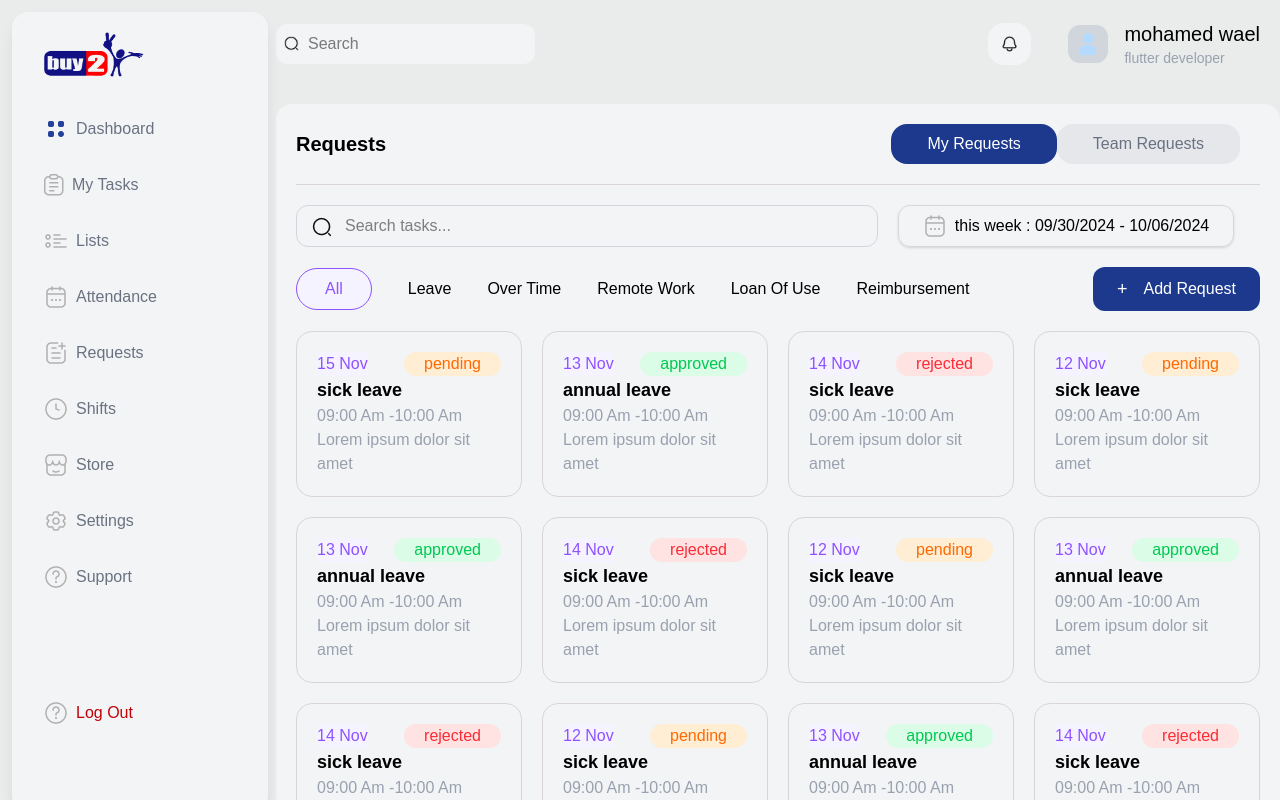
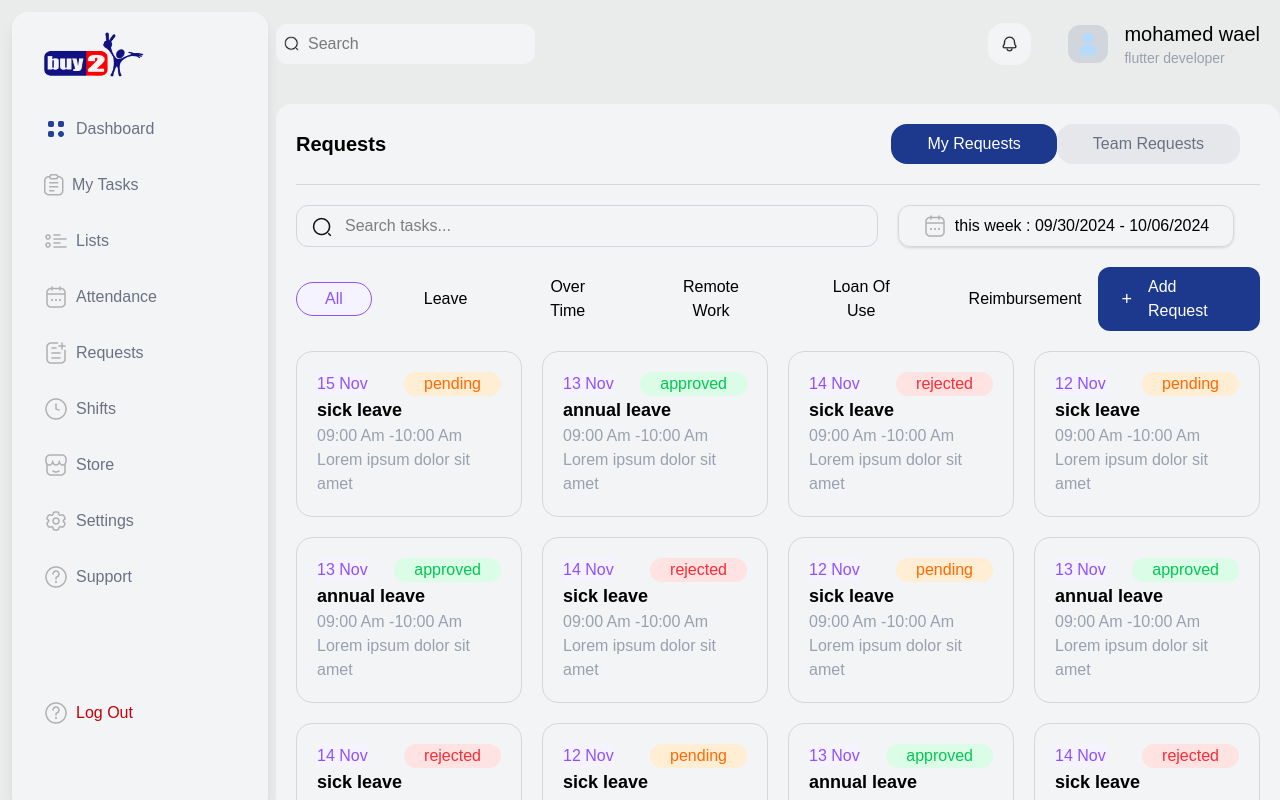
Before and after one commit to mohamedwael56/Team-track, a Next.js app: page /requests in a window 1280 px wide. Shown: the top 800 px of the page. Built offline with nearby package versions, Linux system fonts and the light colour scheme.

Commit message:
making the My requests and team requests search and buttons filters interactive

```diff
--- a/src/app/requests/my-requests.jsx
+++ b/src/app/requests/my-requests.jsx
@@ -1,7 +1,9 @@
-'use Client'
-import React from 'react'
+'use client'
+import React, { Fragment } from 'react'
 import { useState } from 'react'
 function MyRequests() {
+  const [searchTerm, setSearchTerm] = useState('');
+  const [activeOption, setActiveOption] = useState('all');
 
     const requests=[{
         id:1,
@@ -12,6 +14,7 @@ function MyRequests() {
         status:'pending',
         color:'bg-orange-100',
         textColor:'text-orange-500',
+        type:'sick leave'
     },
     {
         id:2,
@@ -22,6 +25,7 @@ function MyRequests() {
         status:'approved',
         color:'bg-green-100',
         textColor:'text-green-500',
+        type:'annual leave'
 
     },
     {
@@ -33,6 +37,7 @@ function MyRequests() {
         status:'rejected',
         color:'bg-red-100',
         textColor:'text-red-500',
+        type:'sick leave'
 
     },{
         id:4,
@@ -43,6 +48,7 @@ function MyRequests() {
         status:'pending',
         color:'bg-orange-100',
         textColor:'text-orange-500',
+        type:'sick leave'
     },
     {
         id:5,
@@ -53,6 +59,7 @@ function MyRequests() {
         status:'approved',
         color:'bg-green-100',
         textColor:'text-green-500',
+        type:'annual leave'
 
     },
     {
@@ -64,6 +71,7 @@ function MyRequests() {
         status:'rejected',
         color:'bg-red-100',
         textColor:'text-red-500',
+        type:'sick leave'
 
     },{
         id:7,
@@ -72,7 +80,7 @@ function MyRequests() {
         duration:'09:00 Am -10:00 Am',
         description:'Lorem ipsum dolor sit amet ',
         status:'pending',
-
+        type:'sick leave',
         color:'bg-orange-100',
         textColor:'text-orange-500',
     },
@@ -83,7 +91,7 @@ function MyRequests() {
         duration:'09:00 Am -10:00 Am',
         description:'Lorem ipsum dolor sit amet ',
         status:'approved',
-
+type:'annual leave',
         color:'bg-green-100',
         textColor:'text-green-500',
     },
@@ -96,6 +104,7 @@ function MyRequests() {
         status:'rejected',
         color:'bg-red-100',
         textColor:'text-red-500',
+        type:'sick leave',
 
     },{
         id:10,
@@ -106,6 +115,7 @@ function MyRequests() {
         status:'pending',
         color:'bg-orange-100',
         textColor:'text-orange-500',
+        type:'sick leave',
     },
     {
         id:11,
@@ -116,6 +126,7 @@ function MyRequests() {
         status:'approved',
         color:'bg-green-100',
         textColor:'text-green-500',
+        type:'annual leave',
 
     },
     {
@@ -127,6 +138,8 @@ function MyRequests() {
         status:'rejected',
         color:'bg-red-100',
         textColor:'text-red-500',
+        type:'sick leave',
+
 
     },{
         id:13,
@@ -137,6 +150,7 @@ function MyRequests() {
         status:'pending',
         color:'bg-orange-100',
         textColor:'text-orange-500',
+        type:'sick leave',
     },
     {
         id:14,
@@ -147,6 +161,7 @@ function MyRequests() {
         status:'approved',
         color:'bg-green-100',
         textColor:'text-green-500',
+        type:'annual leave',
 
     }, {
         id:15,
@@ -157,6 +172,7 @@ function MyRequests() {
         status:'rejected',
         color:'bg-red-100',
         textColor:'text-red-500',
+        type:'sick leave',
 
     },{
         id:16,
@@ -167,12 +183,56 @@ function MyRequests() {
         status:'pending',
         color:'bg-orange-100',
         textColor:'text-orange-500',
+        type:'sick leave',
     }]
 
+    const filteredRequests=requests.filter((request)=>{
+      const searchFilter=
+       request.type.toLowerCase().includes(searchTerm.toLowerCase())||
+      request.status.toLowerCase().includes(searchTerm.toLowerCase())||
+      request.duration.toLowerCase().includes(searchTerm.toLowerCase())||
+      request.description.toLowerCase().includes(searchTerm.toLowerCase());
+
+      const buttonFilter=
+        activeOption === 'all' ||
+      request.type.toLowerCase().includes(activeOption.toLowerCase());
+      return searchFilter&&buttonFilter
+    })
+console.log(filteredRequests)
       const [requestDetails, setRequestDetails] = useState(false);
 
   return (
     <>
+    <div className=" flex justify-between mb-5 items-center mt-5 gap-5">
+ <div className="  w-full  relative">
+                <button className='cursor-pointer'>
+                <img src="/icons/search.png" alt="" className='absolute left-4 top-3 ' />
+            </button>
+            <input value={searchTerm} onChange={(e) => setSearchTerm(e.target.value)} type="text" placeholder="Search tasks..." className="border border-gray-300 text-zinc-950 rounded-xl px-4 py-2 w-full pl-12" />
+       </div>
+       <div className="  w-150">
+      <button className='border flex gap-2 items-center shadow-sm rounded-xl py-2 px-6 cursor-pointer'>
+                <img src="/icons/calendar.png" alt="" />
+                <p className='text-black'>this week : 09/30/2024 - 10/06/2024 </p>
+            </button>
+            </div>
+   </div>
+   <div className="flex mb-5 justify-between items-center">
+<div className=" flex gap-9 text-black capitalize items-center flex-row">
+    <button onClick={()=>setActiveOption('all')} className={`cursor-pointer rounded-3xl ${activeOption === 'all' ? 'px-7 bg-violet-50 border text-violet-500 py-1 ' : '  px-4'}`}>All</button>
+    <button onClick={()=>setActiveOption('leave')} className={`rounded-3xl cursor-pointer ${activeOption === 'leave' ? 'px-7 bg-violet-50 border text-violet-500 py-1' : '   px-4'}`}>Leave</button>
+    <button onClick={()=>setActiveOption('overtime')} className={`rounded-3xl cursor-pointer ${activeOption === 'overtime' ? 'px-7 bg-violet-50 border text-violet-500 py-1' : '   px-4'}`}>Over Time </button>
+    <button onClick={()=>setActiveOption('remote')} className={`rounded-3xl cursor-pointer ${activeOption === 'remote' ? 'px-7 bg-violet-50 border text-violet-500 py-1' : '   px-4'}`}>Remote Work</button>
+    <button onClick={()=>setActiveOption('loan')} className={`rounded-3xl cursor-pointer ${activeOption === 'loan' ? 'px-7 bg-violet-50 border text-violet-500 py-1' : '   px-4'}`}>Loan Of Use</button>
+    <button onClick={()=>setActiveOption('reimbursement')} className={`rounded-3xl cursor-pointer ${activeOption === 'reimbursement' ? 'px-7 bg-violet-50 border text-violet-500 py-1' : '   px-4'}`}> Reimbursement</button>
+</div>
+<div onClick={()=>{router.push('/requests/add-request')}} className='bg-blue-900 cursor-pointer flex items-center px-6 py-2 text-white rounded-xl'>
+    <p className='mr-4 text-lg'>+</p>
+    <p>Add Request</p>
+
+</div>
+
+   </div>
          {requestDetails && (
         <>
           <div className="bg-black opacity-50 fixed inset-0 z-50"></div>
@@ -279,9 +339,9 @@ function MyRequests() {
       )}
 <div className="grid grid-cols-4 gap-5">
     {
-        requests.map((request)=>{
+        filteredRequests.map((request)=>{
             return(
-                <>
+                <Fragment key={request.id}>
 <div onClick={()=>setRequestDetails(true)} className="border cursor-pointer rounded-2xl p-5 flex flex-col">
     <div className="flex justify-between items-center">
 <div className="bg-violet-50 text-violet-500">
@@ -301,7 +361,7 @@ function MyRequests() {
     </div>
 
 </div>
-                </>
+                </Fragment>
             )
  } )
 
--- a/src/app/requests/page.jsx
+++ b/src/app/requests/page.jsx
@@ -2,25 +2,19 @@
 import Header from '@/components/header'
 import React from 'react'
 import Sidebar from '@/components/sidebar'
-import Link from 'next/link'
 import { useState } from 'react';
 import MyRequests from './my-requests';
 import TeamRequests from './team-requests';
-import { Navigation, Pagination, Scrollbar, A11y } from 'swiper/modules';
-import { Swiper, SwiperSlide } from 'swiper/react';
 import 'swiper/css';
 import 'swiper/css/navigation';
 import 'swiper/css/pagination';
 import 'swiper/css/scrollbar';
-import { CircularProgressbar, buildStyles } from 'react-circular-progressbar';
 import { useRouter } from 'next/navigation';
-import { Doughnut } from 'react-chartjs-2'
 import { Chart as ChartJs,Tooltip,Legend,ArcElement } from 'chart.js'
 ChartJs.register(ArcElement,Tooltip,Legend)
 function Page() {
   const router = useRouter();
     const [activeTab, setActiveTab] = useState('my-requests');
-    const percentage = 66;
 
   const data={
     labels:['matric 1','matric 2','matric 3','matric 4','matric 5',],
@@ -49,48 +43,7 @@ Requests
     </div>
    </div>
    <hr />
-   <div className=" flex justify-between mb-5 items-center mt-5 gap-5">
- <div className="  w-full  relative">
-                <button className='cursor-pointer'>
-                <img src="/icons/search.png" alt="" className='absolute left-4 top-3 ' />
-            </button>
-            <input type="text" placeholder="Search tasks..." className="border border-gray-300 text-zinc-950 rounded-xl px-4 py-2 w-full pl-12" />
-       </div>
-       <div className="  w-150">
-      <button className='border flex gap-2 items-center shadow-sm rounded-xl py-2 px-6 cursor-pointer'>
-                <img src="/icons/calendar.png" alt="" />
-                <p className='text-black'>this week : 09/30/2024 - 10/06/2024 </p>
-            </button>
-            </div>
-   </div>
-   <div className="flex mb-5 justify-between items-center">
-<div className=" flex gap-9 text-black capitalize items-center flex-row">
-    <button className='px-7 py-2 rounded-3xl bg-violet-50 border text-violet-500'>All</button>
-    <button className='cursor-pointer'>Leave</button>
-    <button className='cursor-pointer'>Over Time </button>
-    <button className='cursor-pointer'>Remote Work</button>
-    <button className='cursor-pointer'>Loan Of Use</button>
-    <button className='cursor-pointer'> Reimbursement</button>
-</div>
-<div onClick={()=>{router.push('/requests/add-request')}} className='bg-blue-900 cursor-pointer flex items-center px-6 py-2 text-white rounded-xl'>
-    <p className='mr-4 text-lg'>+</p>
-    <p>Add Request</p>
 
-</div>
- {/*
-<div className="relative group">
-   <button className='bg-gray-300 flex items-center px-6 py-2 text-gray-600 rounded-xl'>
-    <p className='mr-4 text-lg'>+</p>
-    <p>Add Request</p>
-    <div className="absolute opacity-0 group-hover:opacity-100 bottom-full left-1/2 mb-1 pointer-events-none -translate-x-1/2 transition duration-200">
-      <div className="bg-black capitalize text-xs text-nowrap rounded-xl p-4 text-white">
-        your leave balance is full.
-      </div>
-    </div>
-    </button>
-</div>
-*/}
-   </div>
 
 {
 activeTab === 'my-requests' && <MyRequests />}
--- a/src/app/requests/team-requests.jsx
+++ b/src/app/requests/team-requests.jsx
@@ -1,17 +1,10 @@
 "use client";
-import Header from "@/components/header";
 import React from "react";
-import Sidebar from "@/components/sidebar";
-import Link from "next/link";
-import { Navigation, Pagination, Scrollbar, A11y } from "swiper/modules";
-import { Swiper, SwiperSlide } from "swiper/react";
 import "swiper/css";
 import "swiper/css/navigation";
 import "swiper/css/pagination";
 import "swiper/css/scrollbar";
 import { useState } from "react";
-import { CircularProgressbar, buildStyles } from "react-circular-progressbar";
-import { Doughnut } from "react-chartjs-2";
 import { Chart as ChartJs, Tooltip, Legend, ArcElement } from "chart.js";
 ChartJs.register(ArcElement, Tooltip, Legend);
 function Page() {
@@ -19,68 +12,91 @@ function Page() {
     id:1,
     name:'mohamed ahmed',
     avatar:'/mohamed.png',
+    type:'overtime'
 
   },{
     id:2,
-    name:'mohamed ahmed',
+    name:' ahmed mohamed',
     avatar:'/mohamed.png',
+    type:'leave'
 
   },{
     id:3,
-    name:'mohamed ahmed',
+    name:'mohamed ali',
     avatar:'/mohamed.png',
+    type:'remote'
 
   },{
     id:4,
-    name:'mohamed ahmed',
+    name:'ali ahmed',
     avatar:'/mohamed.png',
+    type:'loan'
 
   },{
     id:5,
-    name:'mohamed ahmed',
+    name:'ibrahem ahmed',
     avatar:'/mohamed.png',
+    type:'reimbursement'
 
   },{
     id:6,
-    name:'mohamed ahmed',
+    name:'ghaly ahmed',
     avatar:'/mohamed.png',
+    type:'leave'
 
   },{
     id:7,
     name:'mohamed ahmed',
     avatar:'/mohamed.png',
+    type:'overtime'
 
   },{
     id:8,
     name:'mohamed ahmed',
     avatar:'/mohamed.png',
+    type:'remote'
 
   },{
     id:9,
     name:'mohamed ahmed',
     avatar:'/mohamed.png',
+    type:'loan'
 
   },{
     id:10,
     name:'mohamed ahmed',
     avatar:'/mohamed.png',
+    type:'reimbursement'
 
   },{
     id:11,
     name:'mohamed ahmed',
     avatar:'/mohamed.png',
+    type:'leave'
 
   },{
     id:12,
     name:'mohamed ahmed',
     avatar:'/mohamed.png',
+    type:'overtime'
 
   },
 ]
   const [open, setOpen] = useState(false);
   const [activeOption, setActiveOption] = useState("accepted");
   const [requestDetails, setRequestDetails] = useState(false);
+  const [searchTerm, setSearchTerm] = useState('');
+const [activeFilter, setActiveFilter] = useState('all');
+const filteredRequests=requests.filter((request)=>{
+  const searchFilter=
+   request.name.toLowerCase().includes(searchTerm.toLowerCase());
+   const buttonFilter=
+   activeFilter==='all'||
+   request.type.includes(activeFilter)
 
+   return searchFilter && buttonFilter;
+
+})
 
   const data = {
     labels: ["matric 1", "matric 2", "matric 3", "matric 4", "matric 5"],
@@ -98,6 +114,38 @@ function Page() {
     ],
   };
   return (
+    <>
+    <div className=" flex justify-between mb-5 items-center mt-5 gap-5">
+ <div className="  w-full  relative">
+                <button className='cursor-pointer'>
+                <img src="/icons/search.png" alt="" className='absolute left-4 top-3 ' />
+            </button>
+            <input value={searchTerm} onChange={(e) => setSearchTerm(e.target.value)} type="text" placeholder="Search tasks..." className="border border-gray-300 text-zinc-950 rounded-xl px-4 py-2 w-full pl-12" />
+       </div>
+       <div className="  w-150">
+      <button className='border flex gap-2 items-center shadow-sm rounded-xl py-2 px-6 cursor-pointer'>
+                <img src="/icons/calendar.png" alt="" />
+                <p className='text-black'>this week : 09/30/2024 - 10/06/2024 </p>
+            </button>
+            </div>
+   </div>
+   <div className="flex mb-5 justify-between items-center">
+<div className=" flex gap-9 text-black capitalize items-center flex-row">
+    <button onClick={()=>setActiveFilter('all')} className={`cursor-pointer ${activeFilter === 'all' ? 'px-7 py-1 rounded-3xl bg-violet-50 border text-violet-500' : 'px-3 rounded-3xl '}`}>All</button>
+    <button onClick={()=>setActiveFilter('leave')} className={`cursor-pointer ${activeFilter === 'leave' ? 'px-7 py-1 rounded-3xl bg-violet-50 border text-violet-500' : 'px-3 rounded-3xl '}`}>Leave</button>
+    <button onClick={()=>setActiveFilter('overtime')} className={`cursor-pointer ${activeFilter === 'overtime' ? 'px-7 py-1 rounded-3xl bg-violet-50 border text-violet-500' : 'px-3 rounded-3xl '}`}>Over Time </button>
+    <button onClick={()=>setActiveFilter('remote')} className={`cursor-pointer ${activeFilter === 'remote' ? 'px-7 py-1 rounded-3xl bg-violet-50 border text-violet-500' : 'px-3 rounded-3xl '}`}>Remote Work</button>
+    <button onClick={()=>setActiveFilter('loan')} className={`cursor-pointer ${activeFilter === 'loan' ? 'px-7 py-1 rounded-3xl bg-violet-50 border text-violet-500' : 'px-3 rounded-3xl '}`}>Loan Of Use</button>
+    <button onClick={()=>setActiveFilter('reimbursement')} className={`cursor-pointer ${activeFilter === 'reimbursement' ? 'px-7 py-1 rounded-3xl bg-violet-50 border text-violet-500' : 'px-3 rounded-3xl '}`}> Reimbursement</button>
+</div>
+<div onClick={()=>{router.push('/requests/add-request')}} className='bg-blue-900 cursor-pointer flex items-center px-6 py-1 text-white rounded-xl'>
+    <p className='mr-4 text-lg'>+</p>
+    <p>Add Request</p>
+
+</div>
+
+   </div>
+
     <div className="grid grid-cols-3 gap-5">
       {requestDetails && (
         <>
@@ -246,18 +294,18 @@ function Page() {
         </>
       )}
    {
-    requests.map((request)=>{
+    filteredRequests.map((request)=>{
       return(
-        <>
+
   <div key={request.id} className=" flex flex-col border rounded-xl p-5">
         <div className="flex items-center flex-row gap-2">
           <img
             onClick={() => setRequestDetails(true)}
             className="cursor-pointer"
-            src="/mohamed.png"
+            src={request.avatar}
           />
           <div className="flex flex-col text-black">
-            <h1 className="text-xl"> mohamed ahmed</h1>
+            <h1 className="text-xl capitalize"> {request.name}</h1>
             <p className="text-gray-400 text-sm text-nowrap">
               09/30/2024 - 10/06/2024
             </p>
@@ -285,10 +333,11 @@ function Page() {
         </div>
       </div>
 
-        </>
+
    )})}
 
     </div>
+  </>
   );
 }
 
--- a/src/app/rewards/page.jsx
+++ b/src/app/rewards/page.jsx
@@ -182,8 +182,8 @@ open&&(
         data.map((item)=>
         {
             return(
-                <>
-                 <div className="border mr-10 bg-white shadow-xl px-3 w-50 gap-5 rounded-2xl flex flex-col items-center py-3">
+
+                 <div key={item.id} className="border mr-10 bg-white shadow-xl px-3 w-50 gap-5 rounded-2xl flex flex-col items-center py-3">
    <div className="flex justify-between">
     <div className="flex-1 justify-center items-center flex flex-col w-full gap-3 ">
     <img src="/icons/frame.png" alt="" width={70} />
@@ -196,7 +196,7 @@ open&&(
 
         </div>
         </div>
-                </>
+
             )
         })
        }
```
Also changed, not shown: src/app/shifts/My-shifts.jsx (+7 -5 lines).
